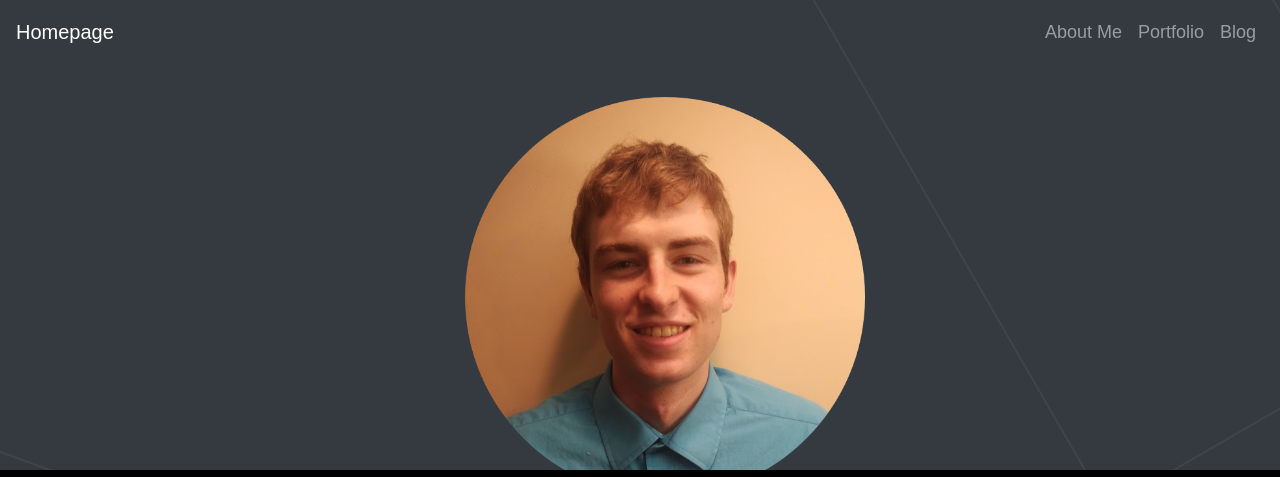
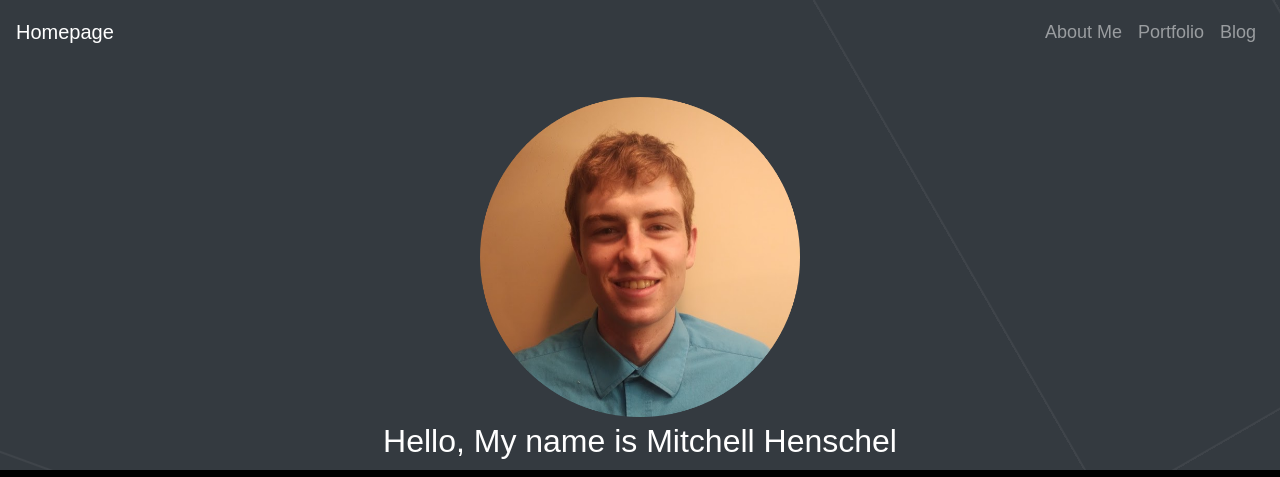
Before and after one commit to Elkip/mySite, a Flask app: page /about in a window 1280 px wide. Shown: the top 477 px of the page. Run offline with Flask 2, Linux system fonts and the light colour scheme; some libraries are stand-ins or nearby versions.

Commit message:
Making changes to accommodate mobile devices

```diff
--- a/templates/about.html
+++ b/templates/about.html
@@ -10,6 +10,8 @@
     <link href="{{ url_for('static', filename='css/resume.css') }}" rel="stylesheet">
 </head>
 <body class="bg-dark text-white">
+<script src="static/js/jquery.min.js"></script>
+<script src="static/js/bootstrap.min.js"></script>
 <div class="header">
     <nav class="navbar navbar-expand-sm navbar-dark fixed-top">
         <a class="navbar-brand" href="{{ url_for('home') }}">Homepage</a>
@@ -29,12 +31,11 @@
     </nav>
 </div>
 <br/><br/><br/>
-<div class="title text-center" style="padding-left: 50px;">
-    <img src="/static/images/me_circle.png" alt="Me" style="width: 25rem;">
+<div class="title text-center">
+    <img src="/static/images/me_circle.png" alt="Me" style="width: 20rem;">
     <b><h2>Hello, My name is Mitchell Henschel</h2></b>
 </div>
 <br/>
-<script src="static/js/bootstrap.min.js"></script>
 <div class="main">
     <div class="container" id="intro">
         <p align="center">I'm 23 and I've lived most of my life in Washtenaw County, MI. In December 2019 I received my
@@ -277,6 +278,7 @@
     <small align="center">Last updated 1/14/2020</small></p>
     <br/><br/><br/><br/>
 </div>
+
 </body>
 <footer class="footer font-small text-center"
         style="position: fixed; width: 100%; background-color: black; text-align: center; padding-top: 10px; padding-bottom: 20px; bottom: 0;">
--- a/templates/home.html
+++ b/templates/home.html
@@ -33,7 +33,7 @@
                     <a class="nav-link" href="{{ url_for('portfolio') }}" tabindex="0">Portfolio</a>
                 </li>
                 <li class="nav-item">
-                    <a class="nav-link" href="#" tabindex="2" aria-disabled="false">Blog</a>
+                    <a class="nav-link" href="{{ url_for('blog') }}" tabindex="2" aria-disabled="false">Blog</a>
                 </li>
             </ul>
         </div>
@@ -77,8 +77,8 @@
 </div>
 <!-- partial -->
 <script src="static/js/animate-dots.js"></script>
+<script src="static/js/jquery.min.js"></script>
 <script src="static/js/bootstrap.min.js"></script>
-<script src="static/js/jquery.min.js"></script>
 <script src="static/js/jquery-migrate-3.0.1.min.js"></script>
 <script src="static/js/jquery.easing.1.3.js"></script>
 <script src="static/js/jquery.waypoints.min.js"></script>
--- a/templates/portfolio.html
+++ b/templates/portfolio.html
@@ -9,12 +9,11 @@
     <link rel="stylesheet" href="{{ url_for('static', filename='css/style.css') }}">
     <link rel="stylesheet" href="{{ url_for('static', filename='css/modal.css') }}">
     <link href="{{ url_for('static', filename='icons/Cloud-icon.ico') }}" rel="cloud icon">
-    <script src="static/js/bootstrap.min.js"></script>
-    <script src="static/js/jquery.min.js"></script>
-
 </head>
 
 <body class="bg-dark text-white">
+<script src="static/js/jquery.min.js"></script>
+<script src="static/js/bootstrap.min.js"></script>
 <!--Header-->
 <div class="header">
     <nav class="navbar navbar-expand-sm navbar-dark fixed-top">
```
Also changed, not shown: templates/blog.html (+2 -5 lines).
